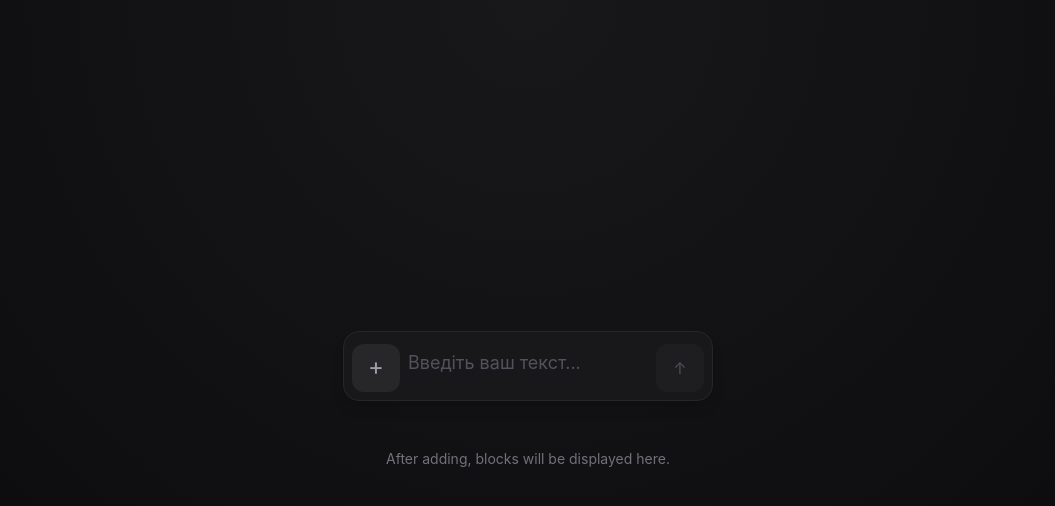
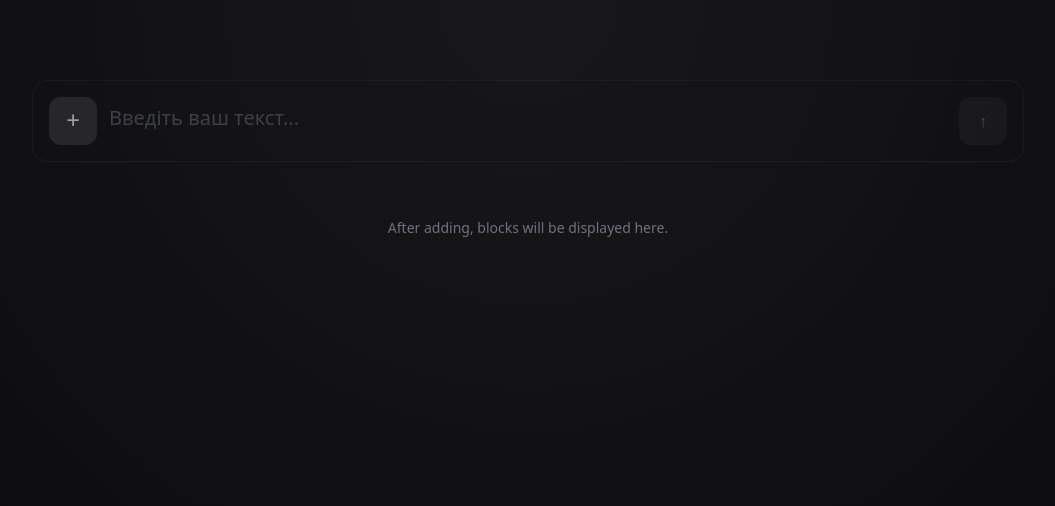
Before and after one commit to cec1lrhodes/2026notion, a React (Vite) app: page / in a window 1280 px wide. Shown: the top 506 px of the page, without its empty margins (112-1167 px from the left). Built offline with nearby package versions, Linux system fonts and the light colour scheme.

Commit message:
new hook- text_area_resizer + correct new ui

```diff
--- a/src/App.css
+++ b/src/App.css
@@ -3,12 +3,11 @@
 
 .app-container {
   min-height: 100vh;
-  display: flex;
-  flex-direction: column;
-  align-items: center;
-  justify-content: center;
+  width: 100%;
   background: radial-gradient(circle at top center, #18181b 0%, #09090b 100%);
-  padding: 2rem;
+  /* Прибираємо центрикування, яке стискає контент */
+  display: block;
+  padding-top: 5rem;
 }
 
 .card {
--- /dev/null
+++ b/src/components/hooks/useAutoResizeTextarea.tsx
@@ -0,0 +1,15 @@
+import { useEffect, useRef } from "react";
+
+export const useAutoResizeTextarea = (value: string) => {
+  const textAreaRef = useRef<HTMLTextAreaElement>(null);
+
+  useEffect(() => {
+    const textArea = textAreaRef.current;
+    if (textArea) {
+      textArea.style.height = "auto";
+      textArea.style.height = `${textArea.scrollHeight}px`;
+    }
+  }, [value]);
+
+  return textAreaRef;
+};
--- a/src/components/notion/Notion.css
+++ b/src/components/notion/Notion.css
@@ -2,18 +2,18 @@
 
 /* Головний контейнер компонента */
 .notion-container {
-  @apply w-full max-w-4xl mx-auto py-10 px-4 flex flex-col gap-8;
+  /* w-full гарантує, що контейнер не буде вузьким */
+  @apply w-full max-w-5xl mx-auto px-4 flex flex-col gap-10;
 }
-
 /* --- Стилі панелі вводу (Input Bar) --- */
 
 .input-bar-wrapper {
-  /* Flex контейнер, темний фон, рамка, заокруглення */
-  @apply flex items-end gap-2 p-2;
-  @apply bg-zinc-900 border border-zinc-800 rounded-2xl shadow-lg;
-  @apply transition-colors duration-300;
+  @apply flex items-end gap-3 p-4;
+  /* Прибираємо важку тінь і робимо фон ледь помітним, щоб не було "силуету" */
+  @apply bg-zinc-900/20 border border-zinc-800/50 rounded-2xl;
+  @apply transition-all duration-300;
+  width: 100%;
 }
-
 /* Ефект при наведенні на всю панель - легке підсвічування рамки */
 .input-bar-wrapper:focus-within,
 .input-bar-wrapper:hover {
@@ -22,29 +22,25 @@
 
 /* Контейнер для textarea, щоб вона займала весь доступний простір */
 .textarea-container {
-  @apply flex-1 py-2;
+  @apply flex-1;
 }
 
 .styled-textarea {
-  /* Прозорий фон, без рамок, без ресайзу */
+  /* w-full тут критично важливий для статичної ширини */
   @apply w-full bg-transparent text-zinc-100 outline-none resize-none border-none;
-  @apply text-lg leading-relaxed placeholder:text-zinc-600;
-  /* Важливо: приховуємо скроллбар, але дозволяємо скрол, якщо тексту багато */
-  @apply overflow-hidden;
-  /* Мінімальна висота одного рядка */
-  min-height: 28px;
-  /* Плавна зміна висоти (якщо будете робити авто-ресайз JS-ом) */
-  transition: height 0.1s ease-out;
+  @apply text-xl leading-relaxed placeholder:text-zinc-700;
+  @apply overflow-hidden py-1;
+  min-height: 40px;
 }
 
 /* --- Стилі кнопок (+ і стрілка) --- */
 
 .icon-button {
-  /* Квадратна форма, центрування контенту */
   @apply flex items-center justify-center h-12 w-12 rounded-xl;
   @apply bg-zinc-800 text-zinc-400 cursor-pointer;
   @apply transition-all duration-200 active:scale-95;
 
+  /* Стилі для заблокованого стану */
   @apply disabled:opacity-40 disabled:cursor-not-allowed disabled:active:scale-100;
 }
 
@@ -59,12 +55,11 @@
 /* --- Стилі сітки результатів (Grid) --- */
 
 .results-grid {
-  /* Сітка: 1 колонка на моб., 3 колонки на десктопі */
-  @apply grid grid-cols-1 md:grid-cols-3 gap-4;
+  /* lg:grid-cols-3 або 4 за вашим бажанням для десктопу */
+  @apply grid grid-cols-1 md:grid-cols-2 lg:grid-cols-3 gap-6;
 }
 
 .result-card {
-  /* Картка: темний фон, рамка, заокруглення, overflow-hidden для картинки */
   @apply bg-zinc-900 border border-zinc-800 rounded-xl overflow-hidden;
   @apply cursor-pointer transition-all duration-300;
 }
@@ -83,11 +78,12 @@
 
 /* Нижня частина картки (опис) */
 .card-description {
-  @apply p-4 text-sm text-zinc-400;
+  @apply p-4 bg-zinc-900/80;
 }
 .delete-btn {
-  /* Ми беремо всі ваші класи і групуємо їх тут */
-  @apply absolute top-2 right-2 p-1 bg-red-900/20 text-red-500 rounded-md;
+  /* Ми використовуємо абсолютне позиціонування, щоб кнопка була зверху картки */
+  @apply absolute top-2 right-2 w-8 h-8 flex items-center justify-center;
+  @apply bg-zinc-800/80 text-zinc-400 rounded-lg backdrop-blur-sm;
   @apply opacity-0 transition-opacity duration-200 cursor-pointer;
   @apply hover:bg-red-500 hover:text-white;
 
--- a/src/components/notion/NotionCard.tsx
+++ b/src/components/notion/NotionCard.tsx
@@ -6,18 +6,28 @@ interface NotionCardProps {
   onDelete: (id: string) => void;
 }
 
-const NotionCard: React.FC<NotionCardProps> = ({ item, onDelete }) => (
+const NotionCard: React.FC<NotionCardProps> = ({ item, onDelete }) => {
+  const firstLine = item.text.split("\n")[0];
+
+  return (
     <div className="result-card group relative">
       <button className="delete-btn" onClick={() => onDelete(item.id)}>
         <span>✕</span>
       </button>
+
       <div className="card-image-placeholder">
-      <span>SVG image</span>
+        <span className="text-xs uppercase tracking-tighter text-zinc-700">
+          SVG image
+        </span>
       </div>
+
       <div className="card-description">
-      <p className="truncate">{item.text}</p>
+        <p className="truncate font-medium text-zinc-300">
+          {firstLine || "No description"}
+        </p>
       </div>
     </div>
   );
+};
 
 export default memo(NotionCard);
--- a/src/components/notion/NotionInputBar.tsx
+++ b/src/components/notion/NotionInputBar.tsx
@@ -1,5 +1,6 @@
 import React from "react";
 import { memo } from "react";
+import { useAutoResizeTextarea } from "../hooks/useAutoResizeTextarea";
 
 interface NotionInputBarProps {
   value: string;
@@ -11,6 +12,8 @@ interface NotionInputBarProps {
 
 export const NotionInputBar = memo(
   ({ value, onChange, onKeyDown, onSubmit, disabled }: NotionInputBarProps) => {
+    const textAreaRef = useAutoResizeTextarea(value);
+
     return (
       <div className="input-bar-wrapper">
         {/* Кнопка 1: Додати SVG */}
@@ -21,6 +24,7 @@ export const NotionInputBar = memo(
         {/* Центральна частина: Textarea */}
         <div className="textarea-container">
           <textarea
+            ref={textAreaRef}
             className="styled-textarea"
             placeholder="Введіть ваш текст..."
             spellCheck="false"
--- a/src/index.css
+++ b/src/index.css
@@ -1,22 +1,29 @@
 @import "tailwindcss";
 
 @theme {
-  /* Тут можна налаштувати власні кольори, якщо стандартних замало */
   --color-brand-dark: #0a0a0a;
   --color-brand-gray: #171717;
 }
 
 @layer base {
+  /* Прибираємо всі обмеження Vite */
+  :root {
+    line-height: 1.5;
+    font-weight: 400;
+  }
+
   body {
-    /* Використовуємо zinc-950 для глибокого темно-сірого/чорного */
     @apply bg-zinc-950 text-zinc-100 antialiased;
     margin: 0;
-    font-family: Inter, system-ui, Avenir, Helvetica, Arial, sans-serif;
+    padding: 0;
+    width: 100%;
+    min-height: 100vh;
+    display: block; /* Важливо: прибираємо flex, який міг центрикувати все */
   }
 
-  html {
-    /* Забезпечуємо чорний фон при скролі на iOS та плавний скрол */
-    background-color: #09090b;
-    color-scheme: dark;
+  #root {
+    width: 100%;
+    margin: 0;
+    padding: 0;
   }
 }
```
Lines whose indentation alone changed are shown as unchanged.
